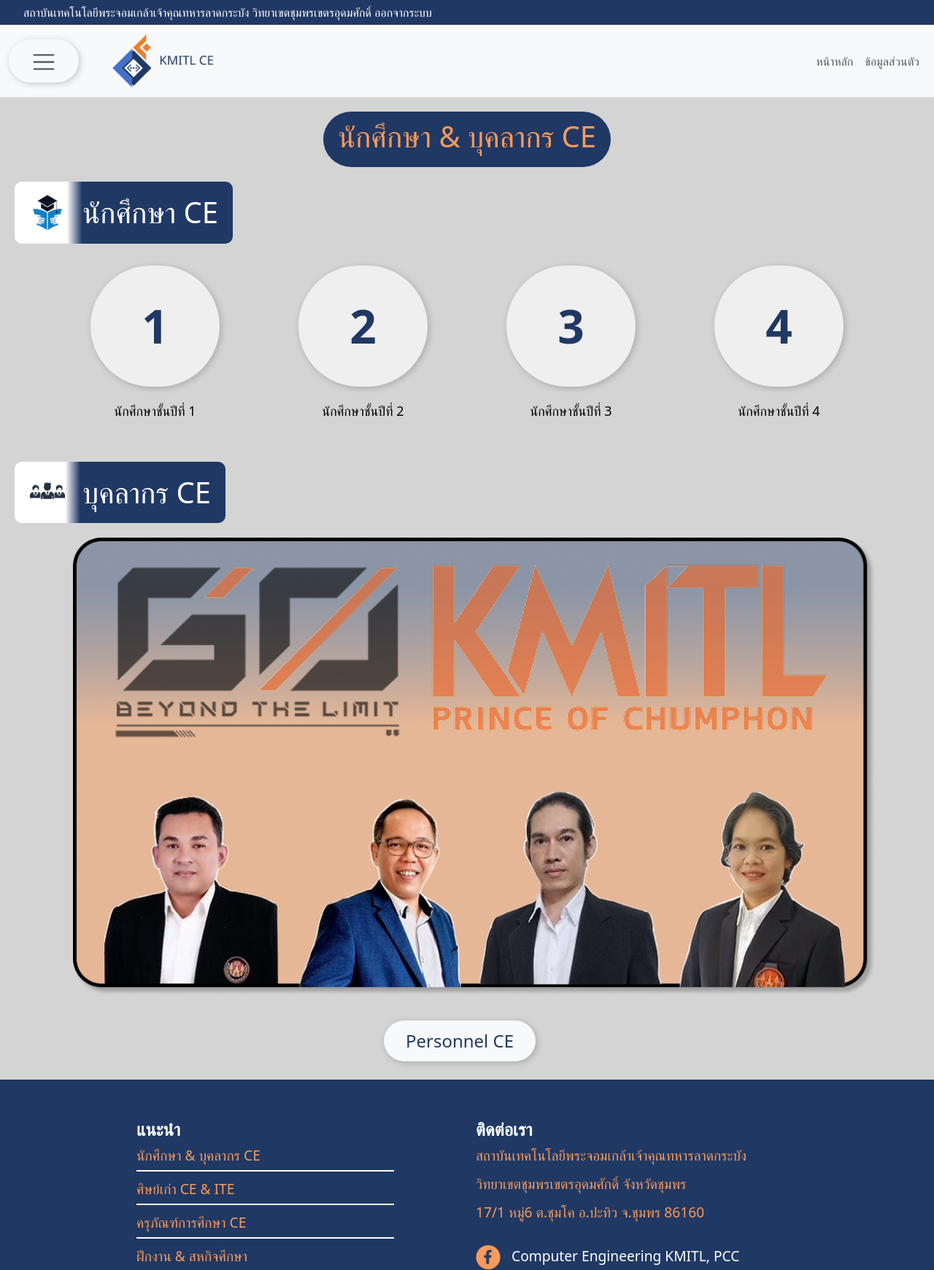
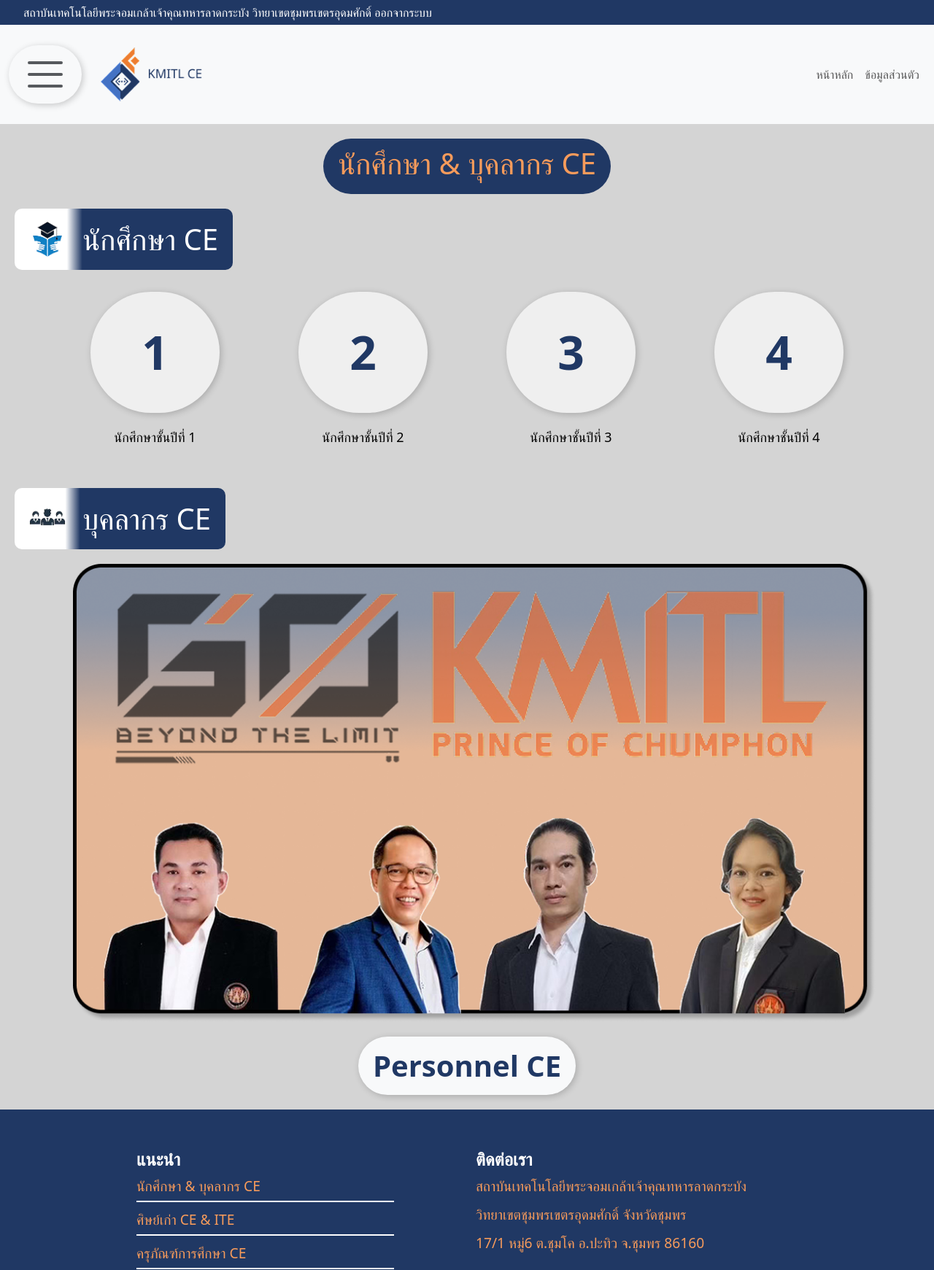
Before and after one commit to MONOSUKi/In, a PHP site: page /home in a window 1280 px wide. Shown: the top 1741 px of the page at 73% size. Run offline with PHP 8.4, Linux system fonts and the light colour scheme.

Commit message:
แก้ไขหน้า index

```diff
--- a/php/src/home.css
+++ b/php/src/home.css
@@ -233,8 +233,18 @@
     width: 1100px;
     height: auto;
 }
-.header-personnel {
+.btn {
+    border: none;
+    border-radius: 50px;
+    font-size: 40px;
+    max-width: fit-content;
+    padding: 10px 20px;  /* จัดให้ข้อความพอดีกับกล่อง */
+    margin: 20px auto;  /* จัดปุ่มให้อยู่กลางหน้าจอ */
+    text-align: center; /* ให้อยู่กลางทั้งในแนวนอนและแนวตั้ง */
+    color: #203864;
+    font-weight: bold;
+    display: flex;
+    justify-content: center;
+    align-items: center;
     text-align: center;
-    margin: 20px 0;
-    font-size: 50px;
 }
--- a/php/src/home.php
+++ b/php/src/home.php
@@ -104,11 +104,11 @@
     </div>
 
     <div class="header-pic">
-        <img src="assets/images/teacher.png" alt="Pic" class="picture" onclick="window.location.href='teacher.php'" style="cursor: pointer;">
+        <img src="assets/images/teacher.png" alt="Pic" class="picture" onclick="window.location.href='/teacher.php'" style="cursor: pointer;">
     </div>
 
     <div class="header-personnel">
-        <button type="button" class="btn rounded-pill btn-light" onclick="window.location.href='teacher.php'">Personnel CE</button>
+        <button type="button" class="btn rounded-pill btn-light" onclick="window.location.href='/teacher.php'">Personnel CE</button>
     </div>
 
 <footer class="footer" style="background-color: #203864;">
```
